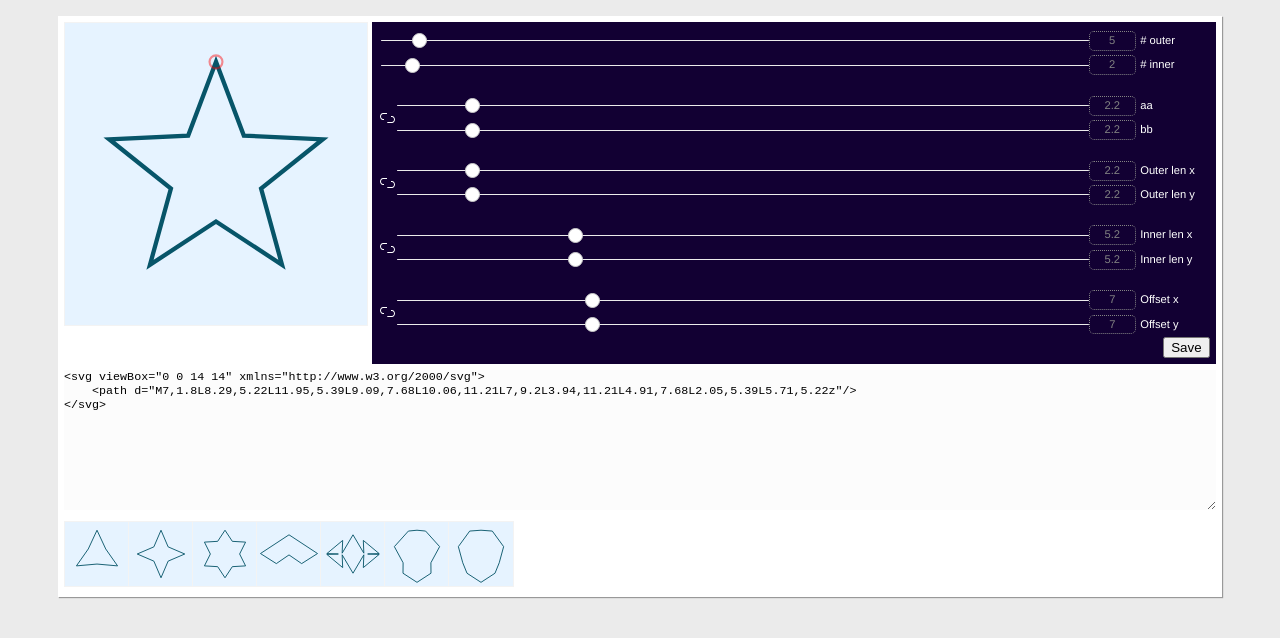
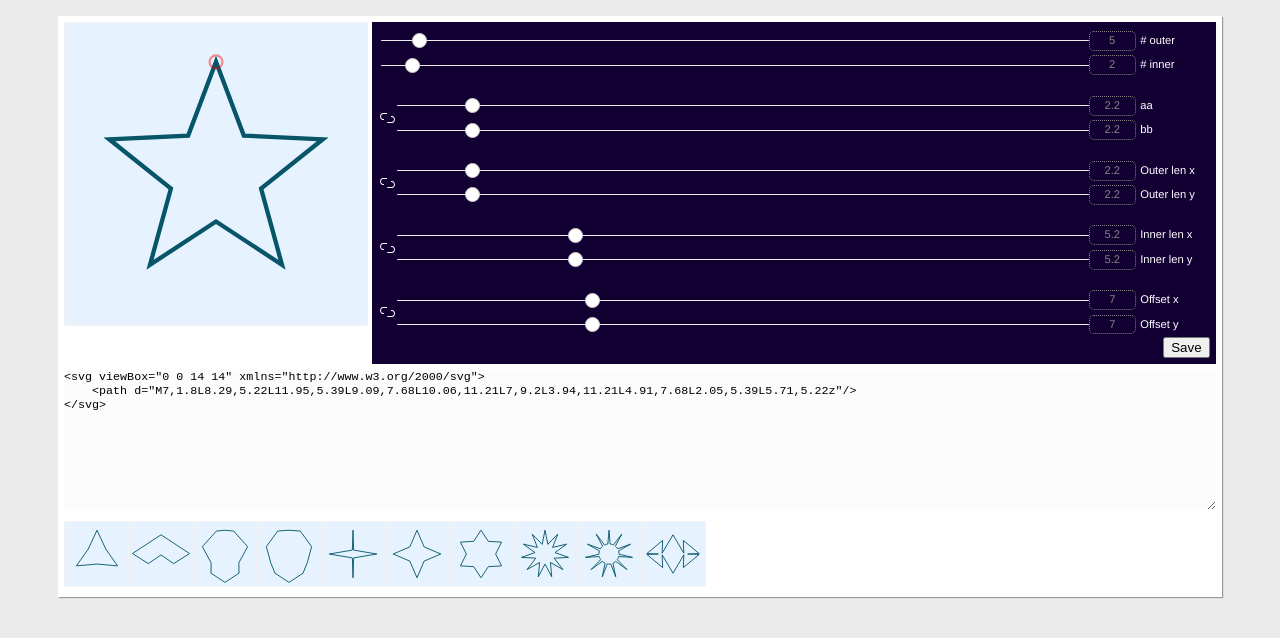
Before and after one commit to maxzz/ngon-gen, a Vue app: page / in a window 1280 px wide. Shown: the top 638 px of the page. Built offline with nearby package versions, Linux system fonts and the light colour scheme.

Commit message:
Combining Locked values, two way OK

```diff
--- a/src/App.vue
+++ b/src/App.vue
@@ -16,6 +16,7 @@
                         v-model="sp.lenOuter"
                         :valueA="sp.lenOuter.x"
                         :valueB="sp.lenOuter.y"
+                        @input="print2"
                     />
 
                     <div class="range2">
@@ -66,13 +67,6 @@ import LockButton from './components/LockButton.vue';
 import LockedPair from './components/LockedPair.vue';
 
 function initShapes(sp: types.ShapeParams) {
-        //[
-        //{"nOuter":3,"nInner":2,"lenOuter":{"x":2.2,"y":2.2},"lenInner":{"x":5.2,"y":5.2},"offset":{"x":7,"y":7}},
-        //{"nOuter":4,"nInner":2,"lenOuter":{"x":2.2,"y":2.2},"lenInner":{"x":5.2,"y":5.2},"offset":{"x":7,"y":7}},
-        //{"nOuter":"11","nInner":2,"lenOuter":{"x":2.2,"y":2.2},"lenInner":{"x":5.2,"y":5.2},"offset":{"x":7,"y":7}},
-        //{"nOuter":"11","nInner":"5","lenOuter":{"x":2.2,"y":2.2},"lenInner":{"x":5.2,"y":5.2},"offset":{"x":7,"y":7}}
-        //]
-
         let shapes = ref<types.ShapeParams[]>([]);
 
         shapes.value.push({
@@ -82,6 +76,11 @@ function initShapes(sp: types.ShapeParams) {
             lenInner: { x: 5.2, y: 5.2 },
             offset: { x: 7, y: 7 },
         },
+        JSON.parse('{"nOuter":3,"nInner":2,"lenOuter":{"x":"7.2","y":"0.2"},"lenInner":{"x":"3.2","y":"4.2"},"offset":{"x":7,"y":7}}'),
+        JSON.parse('{"nOuter":5,"nInner":2,"lenOuter":{"x":"3.2","y":"6.2"},"lenInner":{"x":5.2,"y":5.2},"offset":{"x":7,"y":7}}'),
+        JSON.parse('{"nOuter":5,"nInner":2,"lenOuter":{"x":"4.2","y":"6.2"},"lenInner":{"x":5.2,"y":5.2},"offset":{"x":7,"y":7}}'),
+
+        JSON.parse('{"nOuter":4,"nInner":2,"lenOuter":{"x":"0.2","y":"1.2"},"lenInner":{"x":5.2,"y":5.2},"offset":{"x":7,"y":7}}'),
         {
             nOuter: 4,
             nInner: 2,
@@ -90,10 +89,9 @@ function initShapes(sp: types.ShapeParams) {
             offset: { x: 7, y: 7 },
         },
         JSON.parse('{"nOuter":"6","nInner":2,"lenOuter":{"x":"3.2","y":"3.2"},"lenInner":{"x":"5.2","y":"5.2"},"offset":{"x":7,"y":7}}'),
-        JSON.parse('{"nOuter":3,"nInner":2,"lenOuter":{"x":"7.2","y":"0.2"},"lenInner":{"x":"3.2","y":"4.2"},"offset":{"x":7,"y":7}}'),
+        JSON.parse('{"nOuter":"11","nInner":2,"lenOuter":{"x":2.2,"y":2.2},"lenInner":{"x":5.2,"y":5.2},"offset":{"x":7,"y":7}}'),
+        JSON.parse('{"nOuter":"11","nInner":"5","lenOuter":{"x":2.2,"y":2.2},"lenInner":{"x":5.2,"y":5.2},"offset":{"x":7,"y":7}}'),
         JSON.parse('{"nOuter":"8","nInner":2,"lenOuter":{"x":"6.2","y":"0.2"},"lenInner":{"x":"3.2","y":"4.2"},"offset":{"x":7,"y":7}}'),
-        JSON.parse('{"nOuter":5,"nInner":2,"lenOuter":{"x":"3.2","y":"6.2"},"lenInner":{"x":5.2,"y":5.2},"offset":{"x":7,"y":7}}'),
-        JSON.parse('{"nOuter":5,"nInner":2,"lenOuter":{"x":"4.2","y":"6.2"},"lenInner":{"x":5.2,"y":5.2},"offset":{"x":7,"y":7}}'),
     );
 
     function actionSave() {
@@ -136,11 +134,17 @@ export default Vue.extend({
 
         function print(e: any) {
             // sp.lenOuter.y = e;
-            // console.log('print', e);
+            console.log('print', e);
+        }
+
+        function print2(e: any) {
+            // sp.lenOuter.y = e;
+            console.log('a print', e);
         }
 
         return {
             print,
+            print2,
             sp,
             data,
             actionSave,
--- a/src/components/LockedPair.vue
+++ b/src/components/LockedPair.vue
@@ -12,13 +12,13 @@
 import Vue from "vue";
 import InputRange from './InputRange.vue';
 import LockButton from './LockButton.vue';
-import { ref } from '@vue/composition-api';
+import { ref, reactive } from '@vue/composition-api';
 
 export default Vue.extend({
     components: { InputRange, LockButton },
     inheritAttrs: false,
     props: ['a', 'b', 'value', 'valueA', 'valueB'],
-    setup(props: any) {
+    setup(props: any, { emit }) {
         // const valueA = ref(props.value.x);
         // const valueB = ref(props.value.y);
         // const valueAA = ref(props.valueA);
@@ -26,6 +26,7 @@ export default Vue.extend({
 
         function onInputA(e: any) {
             //props.a.value = e;
+            emit('input', reactive({ x: e, y: props.value.y }));
             console.log('print new =', e, 'value =', JSON.stringify(props.value));
         }
 
```
